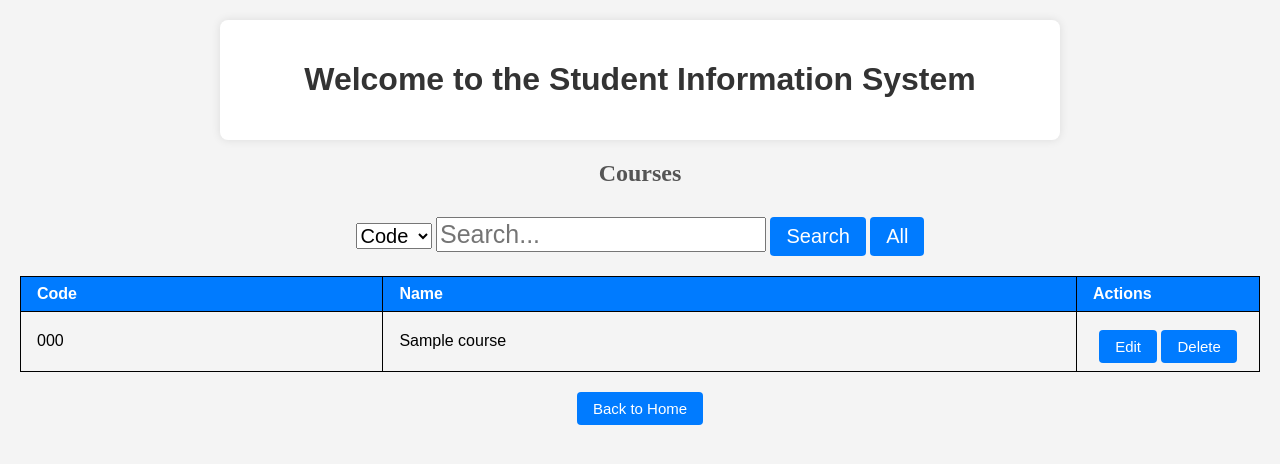
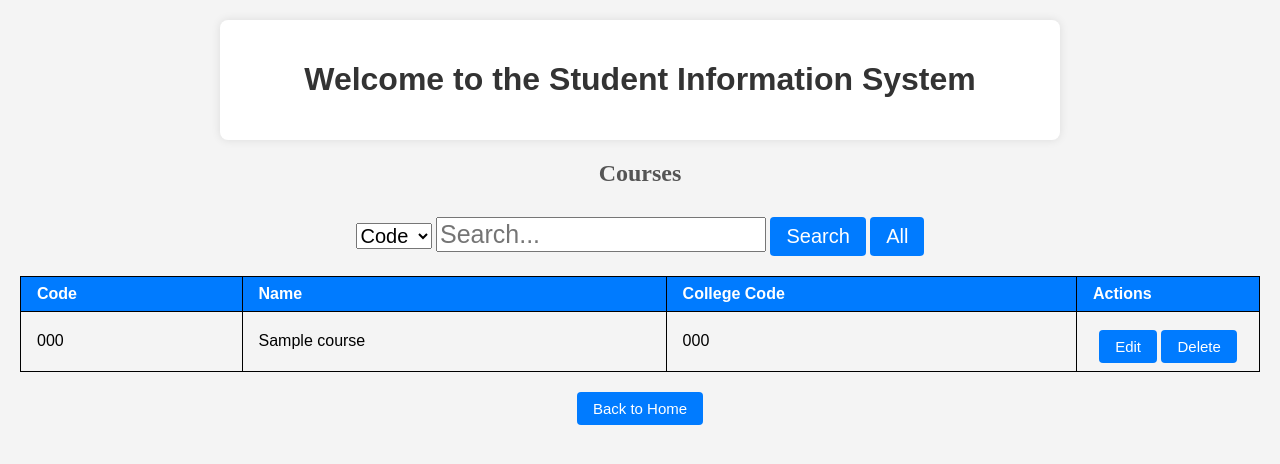
Before and after one commit to Wawieee/SSISwebapp, a Flask app: page /courses in a window 1280 px wide. Shown: the top 464 px of the page. Run offline with Flask 3, Linux system fonts and the light colour scheme; tables that the repository leaves empty hold one stand-in row (values such as "Sample post").

Commit message:
courses.html

```diff
--- a/App/templates/courses.html
+++ b/App/templates/courses.html
@@ -92,12 +92,14 @@
     <tr>
         <th style="border: 1px solid black; padding: 8px 16px;">Code</th>
         <th style="border: 1px solid black; padding: 8px 16px;">Name</th>
+        <th style="border: 1px solid black; padding: 8px 16px;">College Code</th>
         <th style="border: 1px solid black; padding: 8px 16px; width: 150px;">Actions</th>
     </tr>
     {% for course in courses %}
         <tr>
             <td style="border: 1px solid black; padding: 8px 16px;">{{ course[0] }}</td>
             <td style="border: 1px solid black; padding: 8px 16px;">{{ course[1] }}</td>
+            <td style="border: 1px solid black; padding: 8px 16px;">{{ course[2] }}</td>
             <td style="border: 1px solid black; padding: 8px 16px; text-align: center;">
                 <form action="/edit_course/{{ course[0] }}" method="get" style="display: inline;">
                     <button type="submit">Edit</button>
@@ -111,7 +113,6 @@
 </table>
 
 
-    <!-- Add a back button -->
     <form action="/" method="get" style="text-align: center;">
         <button type="submit">Back to Home</button>
     </form>
```
